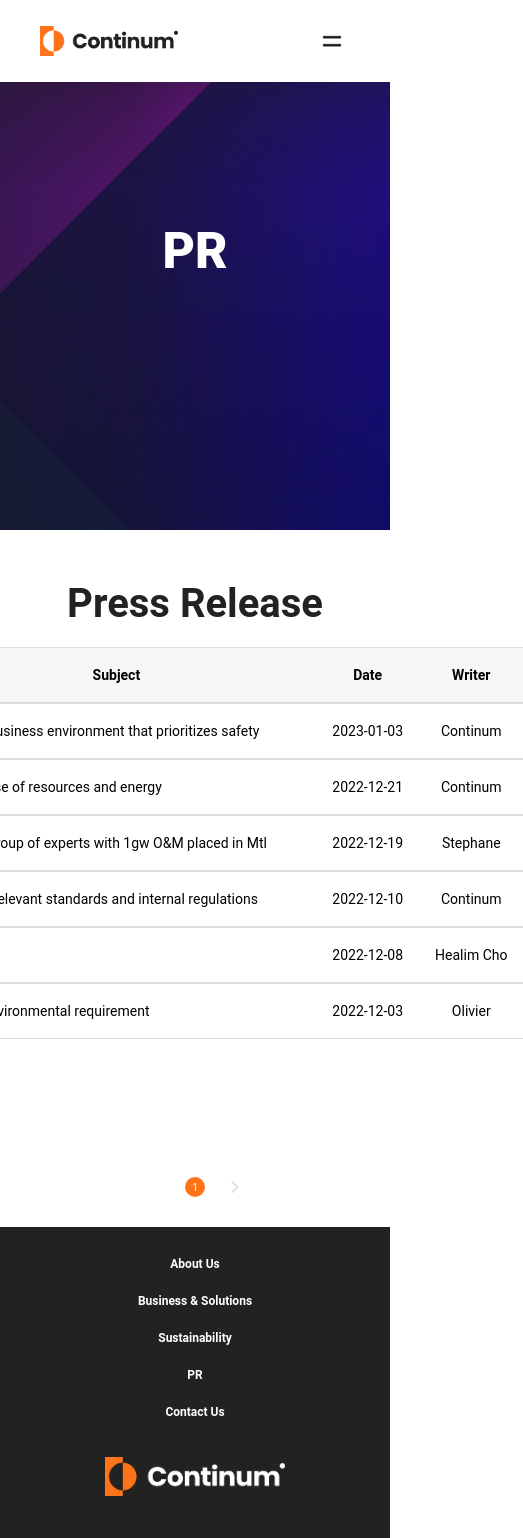
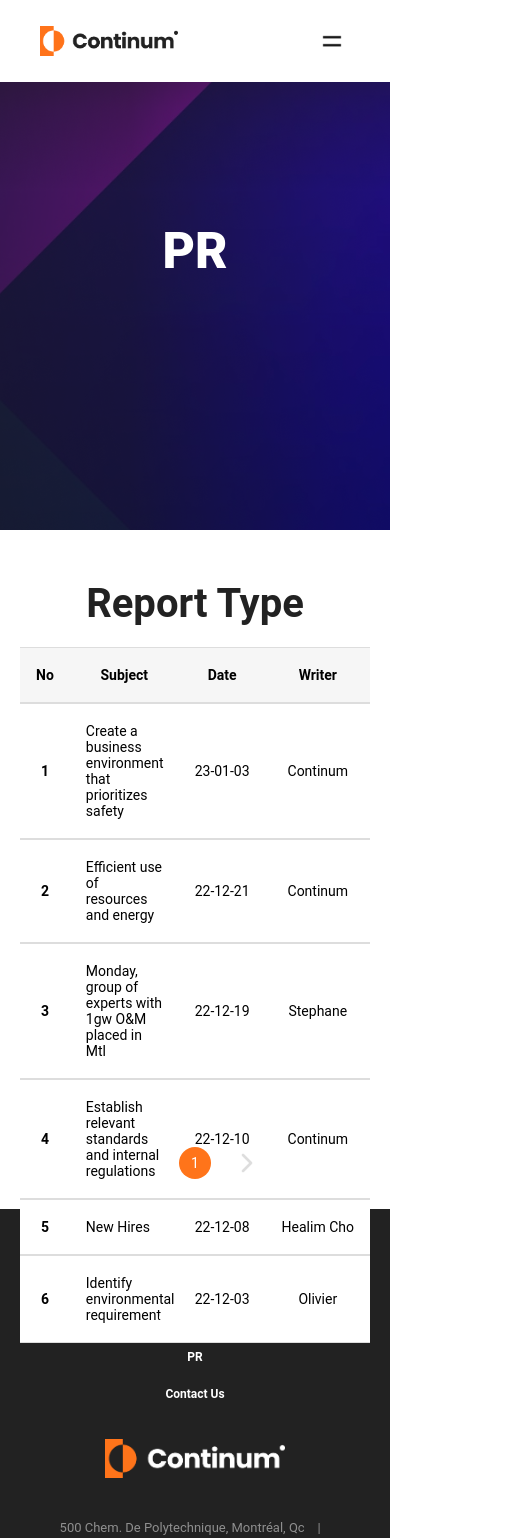
Before and after one commit to Berserk29/continum, a React (Create React App) app: page /pr in a window 390 px wide. Shown: the top 1538 px of the page, 523 px wide, since content can reach past the window. Built offline with nearby package versions, Linux system fonts and the light colour scheme.

Commit message:
Modified Table for the PR and Contact Page

```diff
--- a/src/component/table/table.component.jsx
+++ b/src/component/table/table.component.jsx
@@ -9,6 +9,10 @@ import {
     IconImg,
     WithDot,
     WithoutDot,
+    SubClassContainer,
+    SubContainer,
+    SubClassHeading,
+    SubClassLi,
 } from "./table.style";
 
 export const TableType = {
@@ -17,10 +21,11 @@ export const TableType = {
     white: 'white',
     whiteHeading: 'whiteHeading',
     listContainer: 'listContainer',
-    subject: 'subject'
+    subject: 'subject',
+    subClass: 'subClass',
 }
 
-const Table = ({content, type = TableType.white, fullBorder = false, icon = false}) => {
+const Table = ({content, type = TableType.white, fullBorder = false, icon = false, heading}) => {
     const border = function () {
         if(!fullBorder) return;
         return {border: '1px solid var(--color-grey-light-2)'}
@@ -36,6 +41,19 @@ const Table = ({content, type = TableType.white, fullBorder = false, icon = fals
         return <ul>{content.map((el,i) => <WithoutDot key={i}><IconImg src={isIconArray(i)}/>{el}</WithoutDot>)}</ul>
     }
 
+    const subClass = function() {
+      return <SubClassContainer>
+        { heading.map((el,i) => {
+          return (
+            <SubContainer key={i}>
+              <SubClassHeading>{el}</SubClassHeading>
+              <ul>{content[i].map((el,i) => <SubClassLi key={i}>{el}</SubClassLi>)}</ul>
+            </SubContainer>
+          )
+        })}
+      </SubClassContainer>
+    }
+
     const containerType = function () {
         if(type === 'greyHeading') return <GreyHeadingContainer style={border()}>{content}</GreyHeadingContainer>;
         if(type === 'whiteHeading') return <WhiteHeadingContainer style={border()}>{content}</WhiteHeadingContainer>
@@ -43,6 +61,7 @@ const Table = ({content, type = TableType.white, fullBorder = false, icon = fals
         if(type === 'white') return <WhiteContainer style={border()}>{content}</WhiteContainer>
         if(type === 'listContainer') return <ListContainer style={border()}>{listContent()}</ListContainer>
         if(type === 'subject') return <SubjectContainer style={border()}>{content}</SubjectContainer>
+        if(type === 'subClass') return <ListContainer style={border()}>{subClass()}</ListContainer>
     }
 
     return (
--- a/src/component/table/table.style.jsx
+++ b/src/component/table/table.style.jsx
@@ -51,3 +51,26 @@ export const WithoutDot = styled.li`
     line-height: 1.8rem;
     list-style: none;
 `
+
+export const SubClassContainer = styled.div`
+    display: flex;
+    flex-direction: column;
+    gap: 1.6rem;
+`
+
+export const SubContainer = styled(SubClassContainer)`
+    gap: .6rem;
+`
+
+export const SubClassHeading = styled.h5`
+    font-weight: 700;
+    line-height: 140%;
+    letter-spacing: -3%;
+    font-size: 1.4rem;
+`
+
+export const SubClassLi = styled(WithoutDot)`
+    font-size: 1.2rem;
+    line-height: 140%;
+    letter-spacing: -3%;
+`
--- a/src/routes/contactPage/contactPage.component.jsx
+++ b/src/routes/contactPage/contactPage.component.jsx
@@ -1,13 +1,21 @@
 import { Fragment } from "react";
+import { useMediaQuery } from "react-responsive";
+import mediaQuery from "../../helper/mediaQuery";
+
 import Header from "../../component/header/header.component";
 import Table, { TableType } from "../../component/table/table.component";
 import TextHeading from "../../component/textHeading/textHeading.component";
 
 import { ContactContainer, TableContainer } from "./contactPage.style";
 
-import { headingArray, contactArray } from "./contactPage.data";
+import { headingArray, headingArrayTablet, contactArray } from "./contactPage.data";
 
 const ContactPage = ({header}) => {
+const isTablet = useMediaQuery(mediaQuery.useTablet)
+
+const tableMap = (el, i) => {
+ return <Table content={el} key={i} type={TableType.greyHeading} fullBorder={true}/>
+}
 
     return (
         <div>
@@ -15,8 +23,18 @@ const ContactPage = ({header}) => {
             <ContactContainer>
                 <TextHeading title={'Contact Us'}/>
                 <TableContainer>
-                    {headingArray.map((el,i) => <Table content={el} key={i} type={TableType.greyHeading} fullBorder={true}/>)}
-                    {contactArray.map(el => {
+                    {isTablet ? headingArrayTablet.map((el,i) => tableMap(el,i) ) : headingArray.map((el,i) => tableMap(el, i))}
+                    { isTablet ?
+                    contactArray.map(el => {
+                        return (
+                            <Fragment key={el.id}>
+                                <Table content={el.areas} fullBorder={true} type={TableType.greyHeading}/>
+                                <Table heading={['Businesses','Manager', 'Contact']} content={[el.details, [el.manager], el.contact]} fullBorder={false} type={TableType.subClass}/>
+                            </Fragment>
+                        )
+                    })
+                    :
+                    contactArray.map(el => {
                         return (
                             <Fragment key={el.id}>
                                 <Table content={el.areas} fullBorder={true} type={TableType.whiteHeading}/>
--- a/src/routes/contactPage/contactPage.data.js
+++ b/src/routes/contactPage/contactPage.data.js
@@ -2,6 +2,7 @@ import phoneIcon from '../../assets/icon/icon_phone.png';
 import mailIcon from '../../assets/icon/icon_mail.png';
 
 export const headingArray = ['Areas', 'Detailed Businesses', 'Manager', 'Contact'];
+export const headingArrayTablet = ['Areas', 'Detail Information'];
 
 export const contactArray = [
     {
--- a/src/routes/contactPage/contactPage.style.jsx
+++ b/src/routes/contactPage/contactPage.style.jsx
@@ -1,14 +1,23 @@
 import styled from "styled-components";
+import mediaQuery from "../../helper/mediaQuery";
 
 export const ContactContainer = styled.div`
     display: flex;
     flex-direction: column;
     align-items: center;
-    padding: 5rem 2rem 3rem 2rem;
-    gap: 2rem
+    padding: 10.4rem 4rem 12rem 4rem;
+    gap: 6rem
 `
 
 export const TableContainer = styled.div`
+    width: 100%;
     display: grid;
-    grid-template-columns: repeat(3, max-content) 1fr;
+    justify-content: center;
+    grid-template-columns: 20.4rem 35.8rem 18.4rem 37.4rem;
+    @media ${mediaQuery.styledTablet} {
+        grid-template-columns: 1fr 3fr;
+    }
+    @media ${mediaQuery.styledMobile} {
+        grid-template-columns: min-content 1fr;
+    }
 `
--- a/src/routes/prPage/prPage.component.jsx
+++ b/src/routes/prPage/prPage.component.jsx
@@ -1,4 +1,6 @@
 import { Fragment, useState } from "react";
+import { useMediaQuery } from "react-responsive";
+import mediaQuery from "../../helper/mediaQuery";
 
 import Header from "../../component/header/header.component";
 import Table , {TableType} from "../../component/table/table.component";
@@ -13,15 +15,17 @@ import {
     CirclePage,
     MaxHeight,
     ArrowIcon,
-    ArrowHiddenIcon
+    ArrowHiddenIcon,
 } from "./prPage.style";
 
 import arrowLeft from '../../assets/icon/arrow_left.png'
 import arrowRight from '../../assets/icon/arrow_right.png'
 
+//   TODO NEED TO CHECK MAX HEIGHT RESPONSIBLE WHEN SCREEN LOWER THAN 500PX
 
 const PrPage = ({header}) => {
     const [page, setPage] = useState(1)
+    const isMobile = useMediaQuery(mediaQuery.useMobile)
 
     const handlerPageUp = function() {
         if(page < maxNumberPage())
@@ -33,12 +37,17 @@ const PrPage = ({header}) => {
         setPage( page - 1)
     }
 
+    const smallerDate = (el) => {
+        if(isMobile) return el.slice(2)
+        return el
+    }
+
     return (
         <div>
             <Header header={header}/>
             <PrContainer>
-                <TextHeading title={'Press Release'} />
-                <MaxHeight style={{height: `${PageType.numberPage * 85}px`}}>
+                <TextHeading title={'Report Type'} />
+                <MaxHeight style={{height: `${PageType.numberPage * 80}px`}}>
                     <GridContainer>
                         {headingArray.map((el,i) => <Table content={el} key={i} type={TableType.greyHeading}/>)}
 
@@ -47,7 +56,7 @@ const PrPage = ({header}) => {
                                 <Fragment key={el.id}>
                                     <Table content={el.id} type={TableType.whiteHeading}/>
                                     <Table content={el.subject} type={TableType.subject}/>
-                                    <Table content={el.date} type={TableType.whiteCenter}/>
+                                    <Table content={smallerDate(el.date)} type={TableType.whiteCenter}/>
                                     <Table content={el.writer} type={TableType.whiteCenter}/>
                                 </Fragment>
                             )
--- a/src/routes/prPage/prPage.data.js
+++ b/src/routes/prPage/prPage.data.js
@@ -43,15 +43,15 @@ export const PressArray = [
     },
     {
         id: 7,
+        subject: 'Mergers and acquisitions',
+        date: '2022-11-19',
+        writer: 'John',
+    },
+    {
+        id: 8,
         subject: 'Create a business environment that prioritizes safety',
         date: '2022-12-01',
         writer: 'Continum',
-    },
-    {
-        id: 8,
-        subject: 'Mergers and acquisitions',
-        date: '2022-11-19',
-        writer: 'John',
     },
     {
         id: 9,
--- a/src/routes/prPage/prPage.style.jsx
+++ b/src/routes/prPage/prPage.style.jsx
@@ -1,20 +1,24 @@
 import styled from "styled-components";
+import mediaQuery from "../../helper/mediaQuery";
 
 export const PrContainer = styled.div`
-    position: relative;
     display: flex;
     flex-direction: column;
     align-items: center;
     padding: 5rem 2rem 3rem 2rem;
-    gap: 2rem
-`
-
-export const MaxHeight = styled.div`
+    gap: 2rem;
 `
 
 export const GridContainer = styled.div`
     display: grid;
-    grid-template-columns: max-content 40rem max-content max-content;
+    justify-content: center;
+    grid-template-columns: 8rem 90rem max-content max-content;
+    @media ${mediaQuery.styledTablet} {
+        grid-template-columns: 8rem 1fr max-content max-content;
+    }
+    @media ${mediaQuery.styledMobile} {
+        grid-template-columns: max-content 1fr max-content max-content;
+    }
 `
 
 export const ButtonContainer = styled.div`
@@ -27,17 +31,17 @@ export const CirclePage = styled.div`
     display: flex;
     align-items: center;
     justify-content: center;
-    width: 2rem;
-    height: 2rem;
+    width: 3.2rem;
+    height: 3.2rem;
     border-radius: 50%;
     background-color: var(--color-primary);
     color: var(--color-white);
-    font-size: 1rem;
+    font-size: 1.4rem;
 `
 
 export const ArrowIcon = styled.img`
-    width: 2rem;
-    height: 2rem;
+    width: 3.2rem;
+    height: 3.2rem;
     transition: filter .3s;
 
     &:hover{
@@ -46,7 +50,12 @@ export const ArrowIcon = styled.img`
 `
 
 export const ArrowHiddenIcon = styled.img`
-    width: 2rem;
-    height: 2rem;
+    width: 3.2rem;
+    height: 3.2rem;
     opacity: 0;
 `
+
+export const MaxHeight = styled.div`
+    width: 100%;
+    /* Some JSX style will be implement */
+`
```
